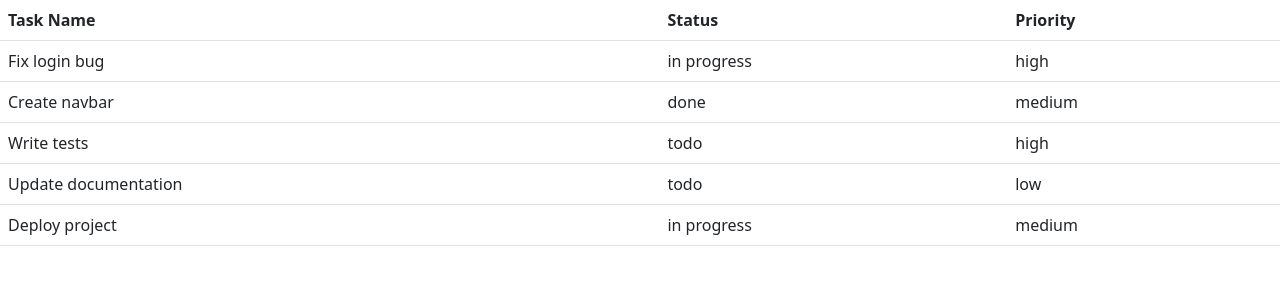
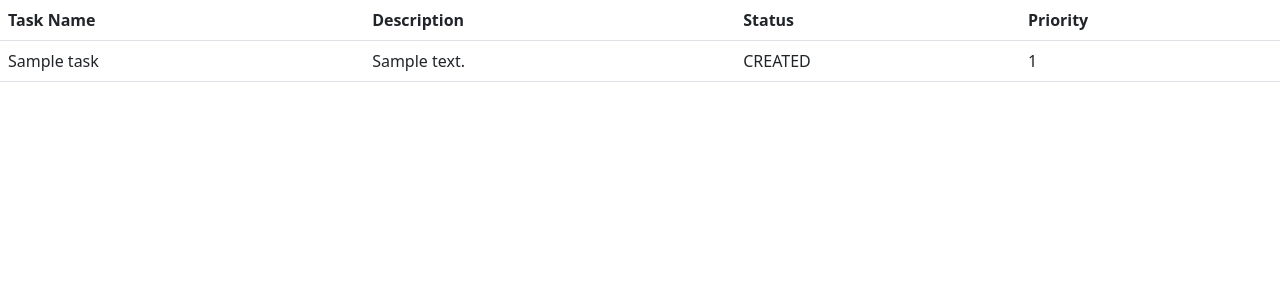
Before and after one commit to s1ned201/django_task_manager, a Django app: page /tasks/ in a window 1280 px wide. Shown: the part 57-357 px from the top of the page. Run offline with Django 5.2, Linux system fonts and the light colour scheme; tables that the repository leaves empty hold one stand-in row (values such as "Sample post").

Commit message:
add changes to ui

```diff
--- a/src/task_manager/urls.py
+++ b/src/task_manager/urls.py
@@ -1,10 +1,10 @@
 from django.contrib import admin
 from django.urls import path, re_path
 
-from task_manager.views import task, home, user
+from task_manager.views import tasks, home, user
 
 urlpatterns = [
-    path('', task, name='tasks'),
+    path('', tasks, name='tasks'),
     path('home', home, name='home'),
     path('user', user, name='user'),
 ]
--- a/src/task_manager/views.py
+++ b/src/task_manager/views.py
@@ -1,15 +1,13 @@
 # Create your views here.
 from django.shortcuts import render
 from django.http import HttpResponse
-def task(request):
-    tasks = [
-        {"task_name": "Fix login bug", "status": "in progress", "priority": "high"},
-        {"task_name": "Create navbar", "status": "done", "priority": "medium"},
-        {"task_name": "Write tests", "status": "todo", "priority": "high"},
-        {"task_name": "Update documentation", "status": "todo", "priority": "low"},
-        {"task_name": "Deploy project", "status": "in progress", "priority": "medium"}
-    ]
-    context = {'tasks': tasks}
+from task_manager.models import Tasks
+
+def tasks(request):
+
+    context = {
+        'tasks': Tasks.objects.all()
+    }
     return render(request, 'tasks.html', context=context)
 
 def home(request):
--- a/templates/tasks/tasks.html
+++ b/templates/tasks/tasks.html
@@ -9,6 +9,7 @@
   <thead>
     <tr>
       <th scope="col">Task Name</th>
+      <th scope="col">Description</th>
       <th scope="col">Status</th>
       <th scope="col">Priority</th>
     </tr>
@@ -16,7 +17,8 @@
   <tbody>
   {% for task in tasks %}
     <tr>
-      <td>{{ task.task_name}}</td>
+      <td>{{ task.name}}</td>
+      <td>{{ task.description}}</td>
       <td>{{ task.status}}</td>
       <td>{{ task.priority}}</td>
     </tr>
```
